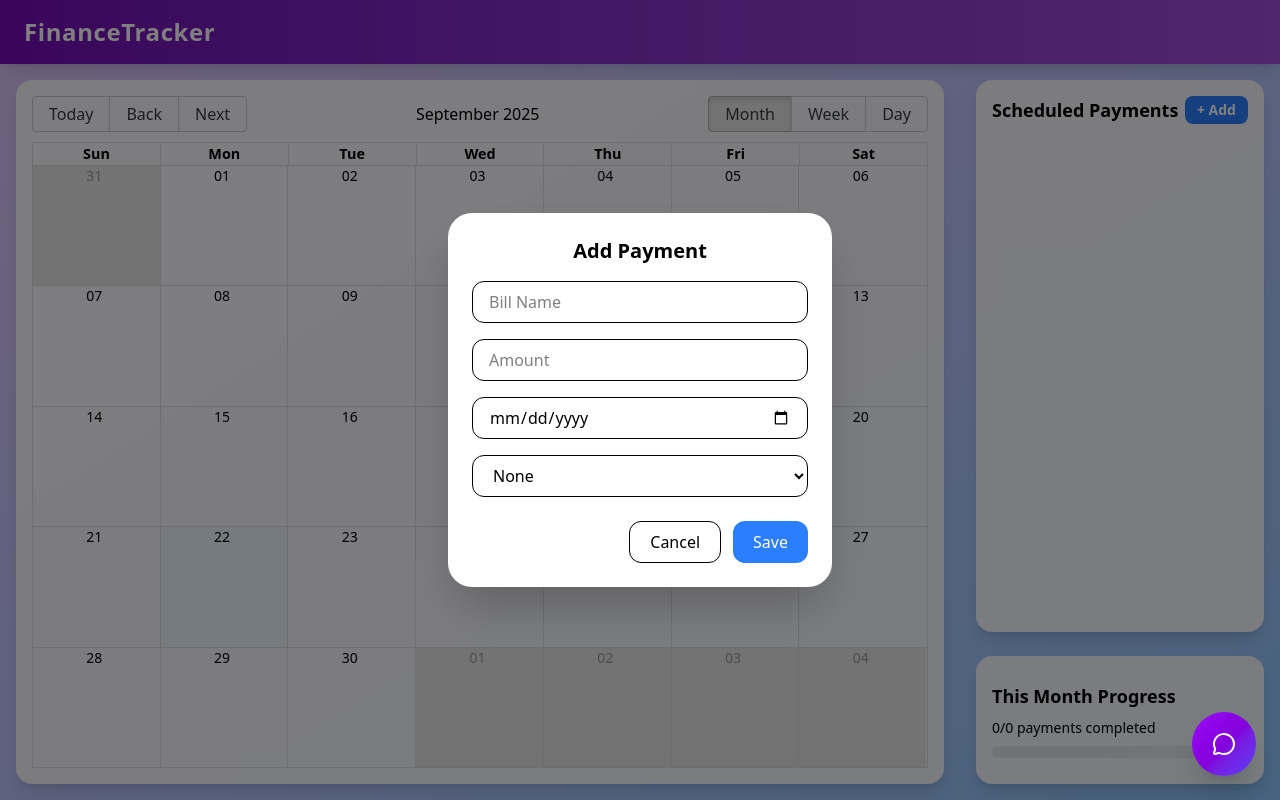
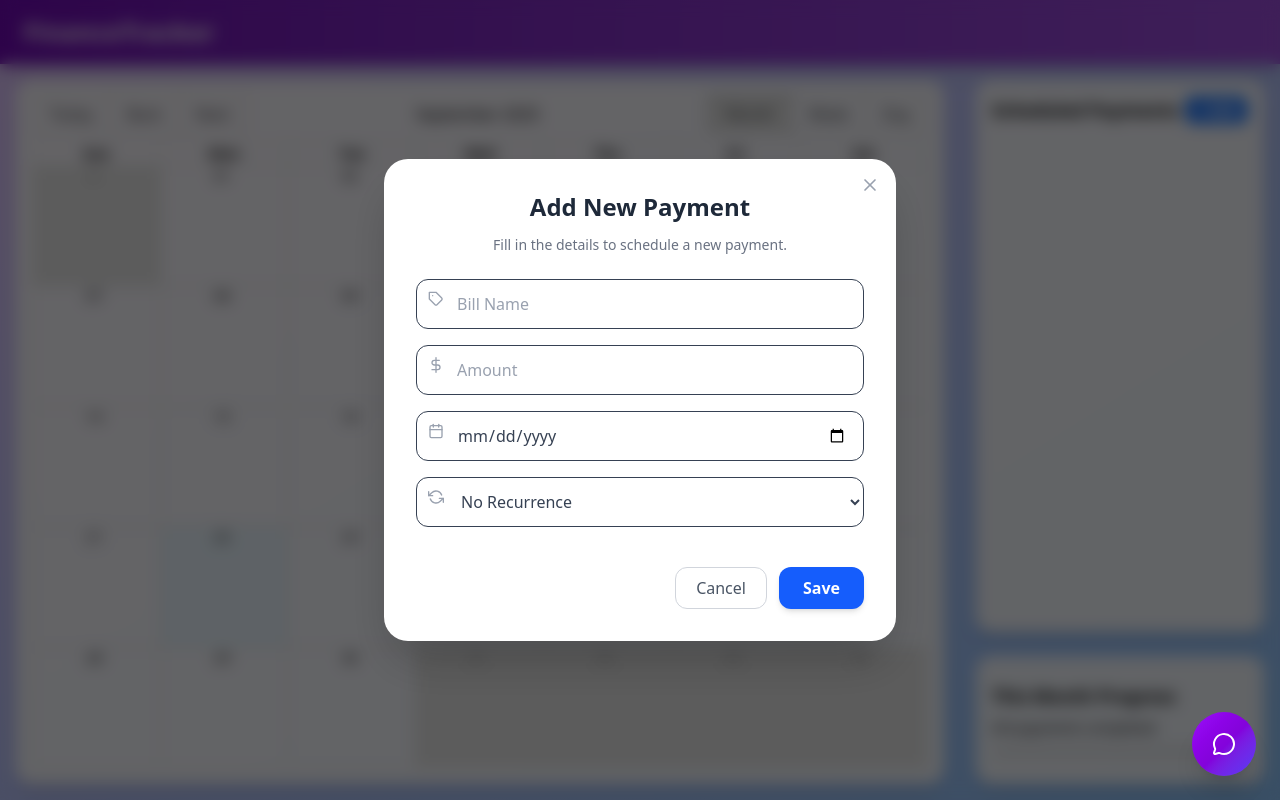
Before and after one commit to Dharnish-BM/Finance-Tracker, a React (Vite) app in the folder client/: page /calendar in a window 1280 px wide. Both pictures are taken after a click on the button "+ Add". Built offline with nearby package versions, Linux system fonts and the light colour scheme.

Commit message:
Calendar page frontend

```diff
--- a/client/package.json
+++ b/client/package.json
@@ -23,6 +23,7 @@
     "react-calendar": "^6.0.0",
     "react-chartjs-2": "^5.3.0",
     "react-dom": "^19.1.1",
+    "react-icons": "^5.5.0",
     "react-router-dom": "^7.9.1",
     "react-toastify": "^11.0.5",
     "react-tooltip": "^5.29.1",
--- a/client/src/pages/CalendarPage.jsx
+++ b/client/src/pages/CalendarPage.jsx
@@ -4,6 +4,16 @@ import { motion } from "framer-motion";
 import { useEffect, useMemo, useState } from "react";
 import { Calendar as BigCalendar, dateFnsLocalizer } from "react-big-calendar";
 import "react-big-calendar/lib/css/react-big-calendar.css";
+import {
+  FiCalendar,
+  FiCheckCircle,
+  FiDollarSign,
+  FiEdit,
+  FiRefreshCcw,
+  FiTag,
+  FiTrash2,
+  FiX,
+} from "react-icons/fi";
 
 // Helper functions
 const daysRemaining = (dueDate) => {
@@ -198,10 +208,7 @@ function CalendarPage() {
                     paymentsByDate[date.toDateString()] || [];
                   return (
                     <div className="relative h-full flex flex-col items-center">
-                      {/* Day number at the top */}
                       <div className="text-sm font-medium">{label}</div>
-
-                      {/* Payments at the bottom */}
                       {dayPayments.length > 0 && (
                         <div className="mt-auto w-full flex flex-col gap-1 px-1 pb-1">
                           {dayPayments.map((p) => (
@@ -295,22 +302,22 @@ function CalendarPage() {
                   {!p.paid && (
                     <button
                       onClick={() => markAsPaid(p)}
-                      className="text-green-500 hover:underline"
+                      className="text-green-500 hover:underline flex items-center gap-1"
                     >
-                      Mark Paid
+                      <FiCheckCircle /> Paid
                     </button>
                   )}
                   <button
                     onClick={() => handleEdit(p)}
-                    className="text-blue-500 hover:underline"
+                    className="text-blue-500 hover:underline flex items-center gap-1"
                   >
-                    Edit
+                    <FiEdit /> Edit
                   </button>
                   <button
                     onClick={() => handleDelete(p.id)}
-                    className="text-red-500 hover:underline"
+                    className="text-red-500 hover:underline flex items-center gap-1"
                   >
-                    Delete
+                    <FiTrash2 /> Delete
                   </button>
                 </div>
               </li>
@@ -336,64 +343,103 @@ function CalendarPage() {
 
       {/* Modal */}
       {modalOpen && (
-        <div className="fixed inset-0 flex items-center justify-center bg-black/50 z-50">
+        <div className="fixed inset-0 flex items-center justify-center bg-black/60 backdrop-blur-sm z-50">
           <motion.div
-            initial={{ opacity: 0, scale: 0.9 }}
-            animate={{ opacity: 1, scale: 1 }}
-            transition={{ duration: 0.3 }}
-            className="bg-white rounded-3xl shadow-2xl w-96 flex flex-col gap-4 p-6"
+            initial={{ opacity: 0, scale: 0.9, y: 20 }}
+            animate={{ opacity: 1, scale: 1, y: 0 }}
+            exit={{ opacity: 0, scale: 0.9, y: 20 }}
+            transition={{ duration: 0.3, ease: "easeOut" }}
+            className="bg-white rounded-3xl shadow-2xl w-[95%] max-w-lg flex flex-col gap-6 p-8 relative"
           >
-            <h3 className="font-bold text-xl text-center">
-              {editPayment ? "Edit Payment" : "Add Payment"}
+            {/* Close Button */}
+            <button
+              onClick={() => {
+                setModalOpen(false);
+                setEditPayment(null);
+              }}
+              className="absolute top-4 right-4 text-gray-400 hover:text-gray-600 transition"
+            >
+              <FiX size={20} />
+            </button>
+
+            {/* Title */}
+            <h3 className="font-extrabold text-2xl text-center text-gray-800">
+              {editPayment ? "Edit Payment" : "Add New Payment"}
             </h3>
+            <p className="text-sm text-gray-500 text-center -mt-3">
+              {editPayment
+                ? "Update your existing payment details."
+                : "Fill in the details to schedule a new payment."}
+            </p>
+
+            {/* Form Fields */}
+            <div className="flex flex-col gap-4">
+              <div className="relative">
+                <FiTag className="absolute left-3 top-3 text-gray-400" />
                 <input
                   type="text"
                   name="name"
                   placeholder="Bill Name"
                   value={form.name}
                   onChange={handleChange}
-              className="border px-4 py-2 rounded-xl w-full focus:outline-none focus:ring-2 focus:ring-blue-400"
+                  className="border pl-10 pr-4 py-3 rounded-xl w-full focus:outline-none focus:ring-2 focus:ring-blue-500 text-gray-700 placeholder-gray-400 transition"
                 />
+              </div>
+
+              <div className="relative">
+                <FiDollarSign className="absolute left-3 top-3 text-gray-400" />
                 <input
                   type="number"
                   name="amount"
                   placeholder="Amount"
                   value={form.amount}
                   onChange={handleChange}
-              className="border px-4 py-2 rounded-xl w-full focus:outline-none focus:ring-2 focus:ring-blue-400"
+                  className="border pl-10 pr-4 py-3 rounded-xl w-full focus:outline-none focus:ring-2 focus:ring-blue-500 text-gray-700 placeholder-gray-400 transition"
                 />
+              </div>
+
+              <div className="relative">
+                <FiCalendar className="absolute left-3 top-3 text-gray-400" />
                 <input
                   type="date"
                   name="dueDate"
                   value={form.dueDate}
                   onChange={handleChange}
-              className="border px-4 py-2 rounded-xl w-full focus:outline-none focus:ring-2 focus:ring-blue-400"
+                  className="border pl-10 pr-4 py-3 rounded-xl w-full focus:outline-none focus:ring-2 focus:ring-blue-500 text-gray-700 transition"
                 />
+              </div>
+
+              <div className="relative">
+                <FiRefreshCcw className="absolute left-3 top-3 text-gray-400" />
                 <select
                   name="recurring"
                   value={form.recurring}
                   onChange={handleChange}
-              className="border px-4 py-2 rounded-xl w-full focus:outline-none focus:ring-2 focus:ring-blue-400"
+                  className="border pl-10 pr-4 py-3 rounded-xl w-full focus:outline-none focus:ring-2 focus:ring-blue-500 text-gray-700 transition"
                 >
-              <option value="none">None</option>
+                  <option value="none">No Recurrence</option>
                   <option value="daily">Daily</option>
                   <option value="weekly">Weekly</option>
                   <option value="monthly">Monthly</option>
                   <option value="yearly">Yearly</option>
                 </select>
-            <div className="flex justify-end gap-3 mt-2">
+              </div>
+            </div>
+
+            {/* Action Buttons */}
+            <div className="flex justify-end gap-3 mt-4">
               <button
                 onClick={() => {
                   setModalOpen(false);
                   setEditPayment(null);
                 }}
-                className="px-5 py-2 rounded-xl border hover:bg-gray-100"
+                className="px-5 py-2 rounded-xl border border-gray-300 text-gray-600 hover:bg-gray-100 transition"
               >
                 Cancel
               </button>
               <button
                 onClick={handleSubmit}
-                className="px-5 py-2 rounded-xl bg-blue-500 text-white hover:bg-blue-600"
+                className="px-6 py-2 rounded-xl bg-blue-600 text-white font-semibold hover:bg-blue-700 shadow-md transition"
               >
                 Save
               </button>
```
Also changed, not shown: 2 other files (tests, documents, lock files or other folders). Lines whose indentation alone changed are shown as unchanged.
